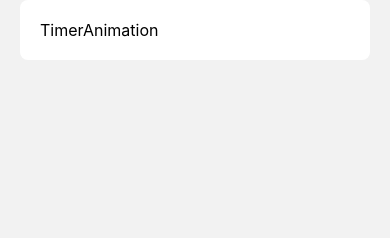
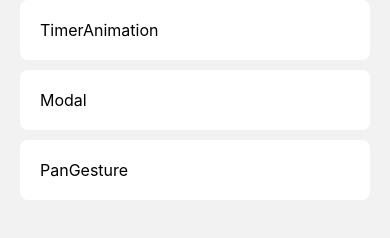
Before and after one commit to LucasVeloz/tutoriais-animations, a React Native app: screen / in a window 390 px wide. Shown: the part 434-672 px from the top of the page. Built offline with nearby package versions, Linux system fonts and the light colour scheme.

Commit message:
feat: pan gesture

```diff
--- a/package.json
+++ b/package.json
@@ -20,7 +20,9 @@
     "react-dom": "17.0.1",
     "react-native": "0.64.3",
     "react-native-gesture-handler": "~2.1.0",
+    "react-native-iphone-x-helper": "^1.3.1",
     "react-native-reanimated": "~2.3.1",
+    "react-native-responsive-fontsize": "^0.5.1",
     "react-native-safe-area-context": "3.3.2",
     "react-native-screens": "~3.10.1",
     "react-native-svg": "12.1.1",
--- /dev/null
+++ b/src/animations/Modal.tsx
@@ -0,0 +1,42 @@
+import React, { useState } from "react";
+import { Button, StyleSheet, View, Modal as ModalComponent, TouchableOpacity } from "react-native";
+
+export const Modal = () => {
+  const [isVisible, setIsVisible] = useState(false);
+
+
+  const openModal = () => {
+    setIsVisible(true);
+  };
+  const closeModal = () => {
+    setIsVisible(false);
+  };
+
+  return (
+    <View style={styles.container}>
+      <Button title="Abrir modal" onPress={openModal} />
+      <ModalComponent visible={isVisible} animationType="slide">
+        <View style={[styles.container, styles.modalContainer]}>
+          <TouchableOpacity style={styles.button} onPress={closeModal} />
+        </View>
+      </ModalComponent>
+    </View>
+  );
+};
+
+
+const styles = StyleSheet.create({
+  container: {
+    flex: 1,
+    alignItems: 'center',
+    justifyContent: 'center',
+  },
+  modalContainer: {
+    backgroundColor: 'rgba(0, 0, 0, 0.5)'
+  },
+  button: {
+    width: 300,
+    height: 50,
+    backgroundColor: '#ff0066',
+  }
+})
--- /dev/null
+++ b/src/animations/PanGesture.tsx
@@ -0,0 +1,48 @@
+import React from 'react';
+import { StyleSheet, View } from 'react-native';
+import { Gesture, GestureDetector } from 'react-native-gesture-handler';
+import Animated, { useAnimatedStyle, useSharedValue } from 'react-native-reanimated';
+
+export const PanGesture = () => {
+  const x = useSharedValue(0);
+  const y = useSharedValue(0);
+  const ctxX = useSharedValue(0);
+  const ctxY = useSharedValue(0);
+
+  const gesture = Gesture.Pan().onStart(() => {
+    ctxX.value = x.value;
+    ctxY.value = y.value;
+  }).onUpdate((event) => {
+    x.value = event.translationX + ctxX.value;
+    y.value = event.translationY + ctxY.value;
+  })
+
+  const rStyle = useAnimatedStyle(() => ({
+    transform: [
+      {translateX: x.value},
+      {translateY: y.value},
+    ]
+  }))
+
+  return (
+    <View style={styles.container}>
+      <GestureDetector gesture={gesture}>
+        <Animated.View style={[styles.box, rStyle]} />
+      </GestureDetector>
+    </View>
+  );
+}
+
+const styles = StyleSheet.create({
+  container: {
+    flex: 1,
+    alignItems: 'center',
+    justifyContent: 'center'
+  },
+  box: {
+    width: 100,
+    height: 100,
+    backgroundColor: '#ff0066',
+    borderRadius: 8,
+  }
+})
--- a/src/animations/index.tsx
+++ b/src/animations/index.tsx
@@ -4,6 +4,8 @@ import { MiniGame } from './MiniGame';
 import { MoveTitleAnimation } from './MoveTitleAnimation';
 import { Skeleton } from './Skeleton';
 import { TimerAnimation } from './TimerAnimation';
+import { Modal } from './Modal';
+import { PanGesture } from './PanGesture';
 
 
 export {
@@ -13,4 +15,6 @@ export {
   MoveTitleAnimation,
   Skeleton,
   TimerAnimation,
+  Modal,
+  PanGesture,
 }
--- a/src/routes/index.tsx
+++ b/src/routes/index.tsx
@@ -2,7 +2,7 @@ import React from 'react';
 import { NavigationContainer } from '@react-navigation/native';
 import { createNativeStackNavigator } from '@react-navigation/native-stack';
 
-import { ClockAnimation, DoubleTap, MiniGame, MoveTitleAnimation, Skeleton, TimerAnimation } from '../animations';
+import { ClockAnimation, DoubleTap, MiniGame, Modal, MoveTitleAnimation, PanGesture, Skeleton, TimerAnimation } from '../animations';
 
 import { Home } from '../screens/Home';
 
@@ -19,6 +19,8 @@ export const Routes = () => {
         <Screen name="MoveTitleAnimation" component={MoveTitleAnimation} />
         <Screen name="Skeleton" component={Skeleton} />
         <Screen name="TimerAnimation" component={TimerAnimation} />
+        <Screen name="Modal" component={Modal} />
+        <Screen name="PanGesture" component={PanGesture} />
       </Navigator>
     </NavigationContainer>
   )
--- a/src/utils/index.ts
+++ b/src/utils/index.ts
@@ -1 +1 @@
-export const animation = ['ClockAnimation', 'DoubleTap', 'MiniGame', 'MoveTitleAnimation', 'Skeleton', 'TimerAnimation'];
+export const animation = ['ClockAnimation', 'DoubleTap', 'MiniGame', 'MoveTitleAnimation', 'Skeleton', 'TimerAnimation', 'Modal', 'PanGesture'];
```
Also changed, not shown: 1 other file (tests, documents, lock files or other folders).
